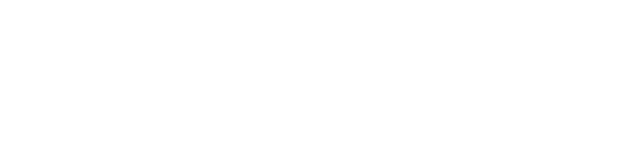
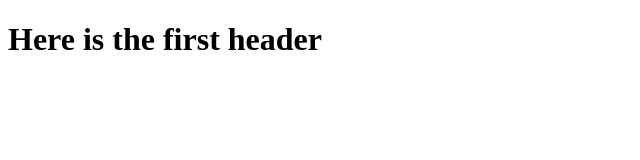
Before and after one commit to gobornG/gitProject, a plain HTML site: page index.html in a window 1280 px wide. Shown: the whole page, without its empty margins (0-640 px from the left). Drawn offline with Linux system fonts and the light colour scheme.

Commit message:
commit from Desktop

```diff
--- a/index.html
+++ b/index.html
@@ -9,7 +9,7 @@
 </head>
 
 <body>
-
+    <h1>Here is the first header</h1>
 </body>
 
 </html>
```
